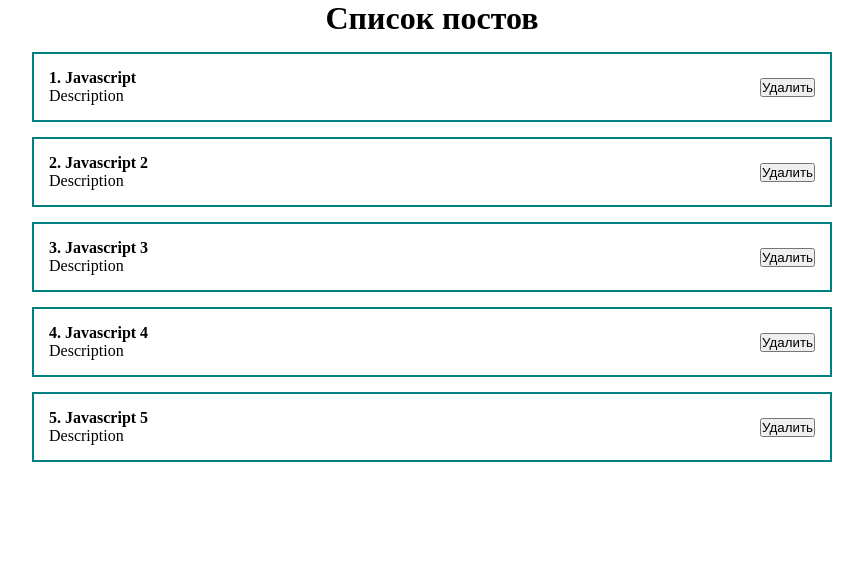
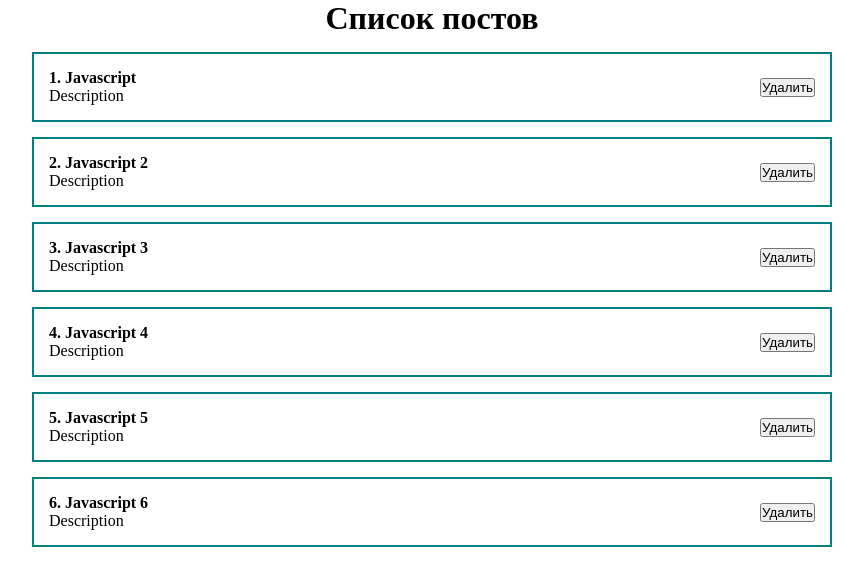
Before and after one commit to Sergio-916/ulbi-project, a React (Create React App) app: page / in a window 1280 px wide. Shown: the top 586 px of the page, without its empty margins (208-1071 px from the left). Built offline with nearby package versions, Linux system fonts and the light colour scheme.

Commit message:
add line 6

```diff
--- a/src/App.js
+++ b/src/App.js
@@ -12,6 +12,7 @@ function App() {
   { id: 3, title: 'Javascript 3', body: 'Description' },
   { id: 4, title: 'Javascript 4', body: 'Description' },
   { id: 5, title: 'Javascript 5', body: 'Description' },
+  { id: 6, title: 'Javascript 6', body: 'Description' },
   ])
 
 
```
